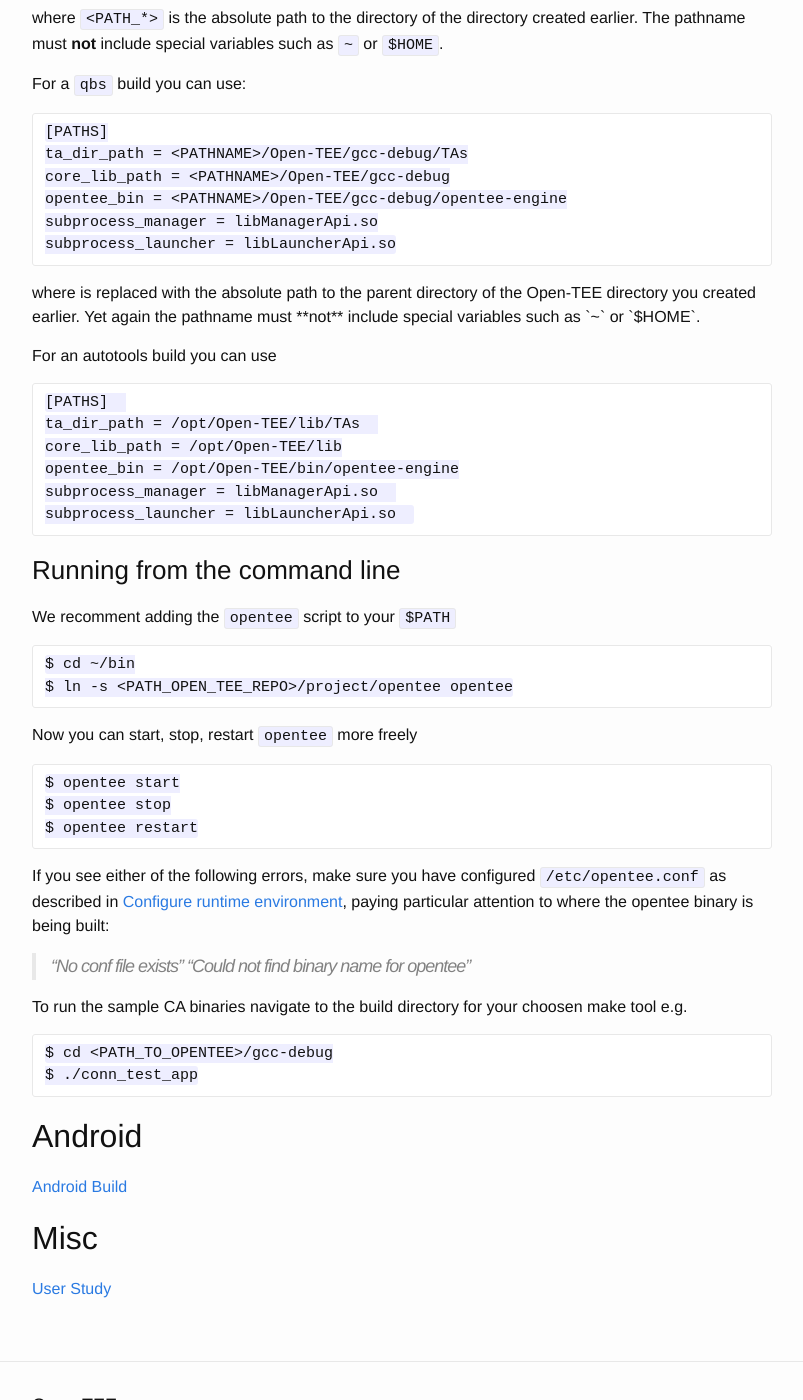
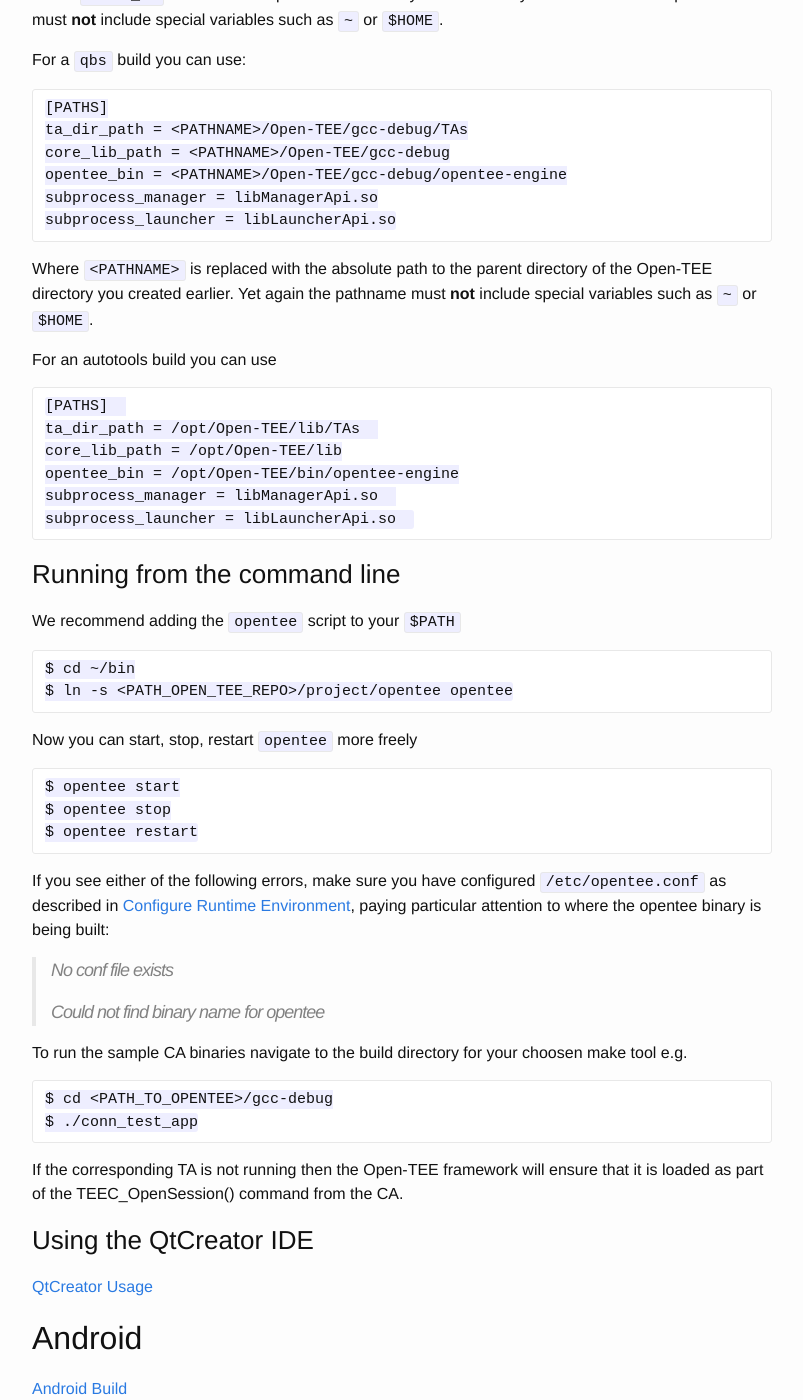
Before and after one commit to Open-TEE/Open-Tee.github.io, a Jekyll site: the page built from documentation.md, in a window 1280 px wide and 1400 px high, scrolled down 4583 px. Shown: the whole window, without its empty margins (238-1041 px from the left). Built offline with Jekyll 4.4.1, drawn with Linux system fonts in a browser that asks for light colours; some of the changed text lies outside the part shown.

Commit message:
Add initial QtCreator setup docs
Signed-off-by: Brian McGillion <brian.mcgillion@intel.com>

```diff
--- a/documentation.md
+++ b/documentation.md
@@ -10,10 +10,9 @@ permalink: /documentation/
     - [QBS](#qbs)
     - [Autotools](#autotools)
     - [Configure runtime environment](#configure-runtime-environment)
-    - [Running from Command line](#running-from-the command-line)
+    - [Running from Command line](#running-from-the-command-line)
     - [Debugging with GDB](#debugging-with-gdb)
-    - [Using an IDE](#configure-an-ide)
-    - [Debugging with an IDE](#debugging-with-an-ide)
+    - [Using the QtCreator IDE](#using-the-qtcreator-ide)
 - [Android](#android)
 - [Misc](#misc)
 
@@ -218,7 +216,7 @@ For a `qbs` build you can use:
     subprocess_manager = libManagerApi.so
     subprocess_launcher = libLauncherApi.so
 
-where <PATHNAME> is replaced with the absolute path to the parent directory of the Open-TEE directory you created earlier. Yet again the pathname must **not** include special variables such as `~` or `$HOME`.
+Where `<PATHNAME>` is replaced with the absolute path to the parent directory of the Open-TEE directory you created earlier. Yet again the pathname must **not** include special variables such as `~` or `$HOME`.
 
 For an autotools build you can use
 
@@ -232,7 +230,7 @@ For an autotools build you can use
 
 ### Running from the command line
 
-We recomment adding the `opentee` script to your `$PATH`
+We recommend adding the `opentee` script to your `$PATH`
 
     $ cd ~/bin
     $ ln -s <PATH_OPEN_TEE_REPO>/project/opentee opentee
@@ -243,15 +241,24 @@ Now you can start, stop, restart `opentee` more freely
     $ opentee stop
     $ opentee restart
 
-If you see either of the following errors, make sure you have configured `/etc/opentee.conf` as described in [Configure runtime environment](#configure-runtime-environment), paying particular attention to where the opentee binary is being built:
+If you see either of the following errors, make sure you have configured `/etc/opentee.conf` as described in [Configure Runtime Environment](#configure-runtime-environment), paying particular attention to where the opentee binary is being built:
 
-> "No conf file exists"
-> "Could not find binary name for opentee"
+> No conf file exists
+>
+> Could not find binary name for opentee
 
 To run the sample CA binaries navigate to the build directory for your choosen make tool e.g.
 
     $ cd <PATH_TO_OPENTEE>/gcc-debug
     $ ./conn_test_app
+
+If the corresponding TA is not running then the Open-TEE framework will ensure that it is loaded as part of the TEEC_OpenSession() command from the CA.
+
+
+### Using the QtCreator IDE
+
+[QtCreator Usage](//tutorial/qtcreator/)
+
 
 
 Android
```
Also changed, not shown: other parts of documentation.md (+2 -3 lines), _posts/2015-10-10-qtcreator.md (added, +32 -0 lines), images/opentee_select_project.png (added).
